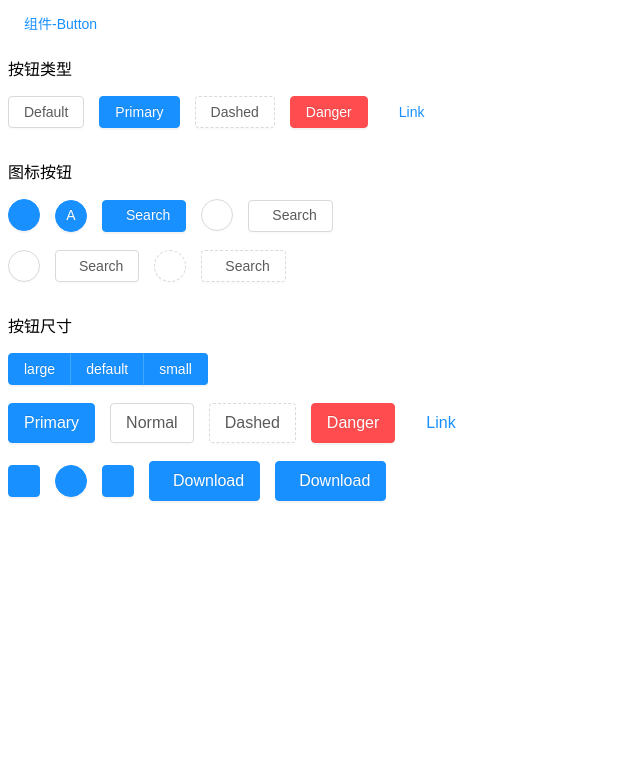
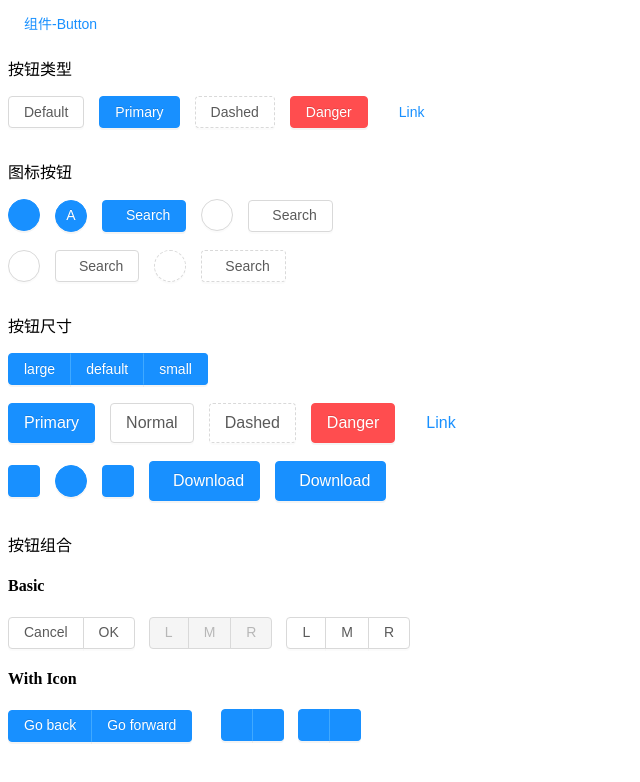
Before and after one commit to webZW/reactUI, a React (Create React App) app: page / in a window 1280 px wide. Shown: the top 782 px of the page, without its empty margins (0-640 px from the left). Built offline with nearby package versions, Linux system fonts and the light colour scheme; a small style sheet from the web is missing.

Commit message:
按钮-不可选样式

```diff
--- a/src/components/button/index.scss
+++ b/src/components/button/index.scss
@@ -189,5 +189,37 @@ $btn-prefix-cls: #{$prefix}-btn;
          border-top-right-radius: 4px;
          border-bottom-right-radius: 4px;
       }
+
+      .#{$btn-prefix-cls}-disabled,
+      .#{$btn-prefix-cls}.disabled,
+      .#{$btn-prefix-cls}[disabled],
+      .#{$btn-prefix-cls}-disabled:hover,
+      .#{$btn-prefix-cls}.disabled:hover,
+      .#{$btn-prefix-cls}[disabled]:hover,
+      .#{$btn-prefix-cls}-disabled:focus,
+      .#{$btn-prefix-cls}.disabled:focus,
+      .#{$btn-prefix-cls}[disabled]:focus,
+      .#{$btn-prefix-cls}-disabled:active,
+      .#{$btn-prefix-cls}.disabled:active,
+      .#{$btn-prefix-cls}[disabled]:active,
+      .#{$btn-prefix-cls}-disabled.active,
+      .#{$btn-prefix-cls}.disabled.active,
+      .#{$btn-prefix-cls}[disabled].active {
+         color: rgba(0, 0, 0, 0.25);
+         background-color: #f5f5f5;
+         border-color: #d9d9d9;
+         text-shadow: none;
+         -webkit-box-shadow: none;
+         box-shadow: none;
+      }
+      .#{$btn-prefix-cls}.disabled,
+      .#{$btn-prefix-cls}[disabled] {
+         cursor: not-allowed;
+      }
+
+      > .#{$btn-prefix-cls}:disabled,
+      > span > .#{$btn-prefix-cls}:disabled {
+         z-index: 0;
+     }
    }
 }
--- a/src/demo/button/index.tsx
+++ b/src/demo/button/index.tsx
@@ -51,18 +51,8 @@ const Button = () => {
                      {/* <Icon type="right" /> */}
                   </ComButton>
                </ComButton.Group>
-               {/* <ComButton className="mr15" type="primary" onClick={ () => setSize('large') }>large</ComButton>
-               <ComButton className="mr15" type="primary" onClick={ () => setSize('default') }>default</ComButton>
-               <ComButton className="mr15" type="primary" onClick={ () => setSize('small') }>small</ComButton> */}
             </div>
             <br />
-            {/* <Radio.Group value={size} onChange={this.handleSizeChange}>
-               <Radio.Button value="large">Large</Radio.Button>
-               <Radio.Button value="default">Default</Radio.Button>
-               <Radio.Button value="small">Small</Radio.Button>
-            </Radio.Group>
-            <br />
-            <br /> */}
             <ComButton className="mr15" type="primary" size={size}>Primary </ComButton>
             <ComButton className="mr15" size={size}>Normal</ComButton>
             <ComButton className="mr15" type="dashed" size={size}> Dashed </ComButton>
@@ -76,6 +66,45 @@ const Button = () => {
             <ComButton className="mr15" type="primary" shape="round" icon="download" size={size}> Download </ComButton>
             <ComButton className="mr15" type="primary" icon="download" size={size}> Download </ComButton>
          </div>
+
+         <div className="pb15">
+            <p>按钮组合</p>
+            <h4>Basic</h4>
+            <ComButton.Group className="mr15">
+               <ComButton>Cancel</ComButton>
+               <ComButton>OK</ComButton>
+            </ComButton.Group>
+            <ComButton.Group className="mr15">
+               <ComButton disabled>L</ComButton>
+               <ComButton disabled>M</ComButton>
+               <ComButton disabled>R</ComButton>
+            </ComButton.Group>
+            <ComButton.Group className="mr15">
+               <ComButton>L</ComButton>
+               <ComButton>M</ComButton>
+               <ComButton>R</ComButton>
+            </ComButton.Group>
+
+            <h4>With Icon</h4>
+            <ComButton.Group className="mr15">
+               <ComButton type="primary">
+               {/* <Icon type="left" /> */}
+               Go back
+               </ComButton>
+               <ComButton type="primary" className="mr15">
+               Go forward
+               {/* <Icon type="right" /> */}
+               </ComButton>
+            </ComButton.Group>
+            <ComButton.Group className="mr15">
+               <ComButton type="primary" icon="cloud" />
+               <ComButton type="primary" icon="cloud-download" />
+            </ComButton.Group>
+            <ComButton.Group className="mr15">
+               <ComButton type="primary" size="small" icon="cloud" />
+               <ComButton type="primary" size="small" icon="cloud-download" />
+            </ComButton.Group>
+         </div>
       </div>
    )
 }
```
